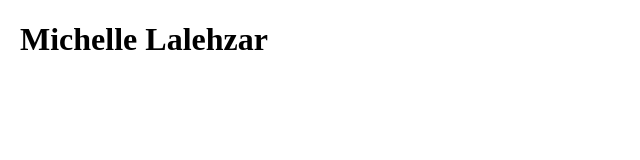
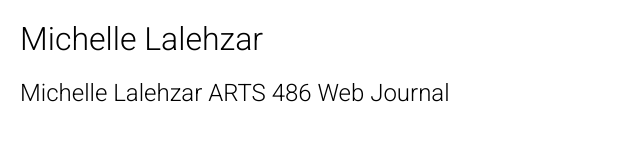
Before and after one commit to Binghamton-University-Design/web-journal-mlalehz1, a plain HTML site: page index.html in a window 1280 px wide. Shown: the whole page, without its empty margins (0-640 px from the left). Drawn offline with nearby package versions, Linux system fonts and the light colour scheme.

Commit message:
color and fonts

```diff
--- a/css/style.css
+++ b/css/style.css
@@ -2,6 +2,11 @@
 
 body{
 	margin: 20px;
-	background; red;
-	color; red;
+	background; white;
+	font-family: 'Roboto', sans-serif;
+	font-weight: 200;
+
 }
+h1, h2 {
+	font-weight: 200;
+}
--- a/index.html
+++ b/index.html
@@ -3,15 +3,28 @@
 <html>
 
 	<head>
-		<title>Michelle Lalehzar ARTS 486 Webjournal</title>
+		<title>Michelle Lalehzar ARTS 486 Web Journal</title>
+
 		<script src="https://cdnjs.cloudflare.com/ajax/libs/jquery/3.4.1/jquery.min.js" integrity="sha256-CSXorXvZcTkaix6Yvo6HppcZGetbYMGWSFlBw8HfCJo=" crossorigin="anonymous"></script>
 		<script src="js/main.js"></script>
+
 		<link rel="stylesheet" type="text/css" href="css/normalize.css">
 		<link rel="stylesheet" type="text/css" href="css/grid.css">
 		<link rel="stylesheet" type="text/css" href="css/style.css">
+
+		<meta name="description" content="This is my web journal.">
+		<meta name="author" content="Michelle Lalehzar">
+		<meta name="viewport" content="width=device-width, initial-scale=1.0">
+
+		<link rel="icon" type="image/png" href="http://example.com/myicon.png">
+
+		<link rel="preconnect" href="https://fonts.gstatic.com">
+		<link href="https://fonts.googleapis.com/css2?family=Roboto:wght@300;400;500&display=swap" rel="stylesheet">
 	</head>
+
 	<body>
 		<h1> Michelle Lalehzar </h1>
+		<h2> Michelle Lalehzar ARTS 486 Web Journal
 	</body>
 
 </html>
```
